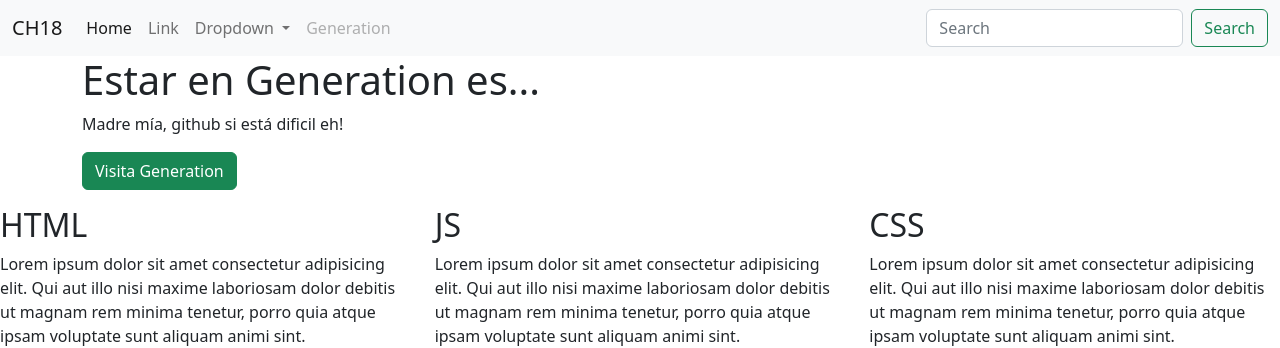
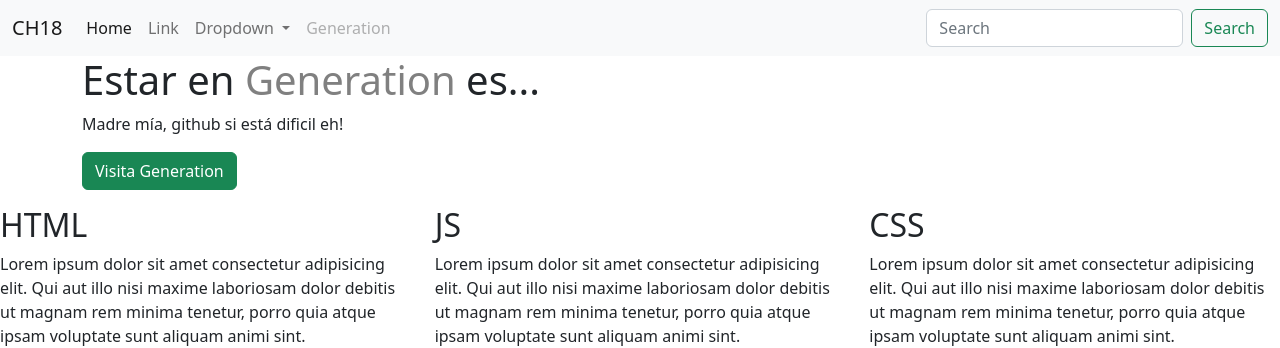
Before and after one commit to riveraeduardo94/bootstrap, a plain HTML site: page index.html in a window 1280 px wide. Shown: the top 348 px of the page. Drawn offline with Linux system fonts and the light colour scheme.

Commit message:
feat: uso de script externo

```diff
--- a/index.html
+++ b/index.html
@@ -11,13 +11,7 @@
     <link rel="stylesheet" href="style.css">
     <link rel="stylesheet" href="https://cdnjs.cloudflare.com/ajax/libs/font-awesome/6.2.0/css/all.min.css
     ">
-    <script>
-      console.log("Sigo sin entender Github");
-      function colorTitulo(){
-        console.log("Pulso el botón de Generation");
-        document.getElementById("generation").style.color = "blue";
-      }
-    </script>
+
 
 </head>
 
@@ -118,6 +112,8 @@
 
     <!--JS de bootstrap-->
     <script src="./js/bootstrap.bundle.min.js"></script>
+
+    <script src="script.js"></script>
  </body>
 
 </html>
--- /dev/null
+++ b/script.js
@@ -0,0 +1,6 @@
+console.log("Sigo sin entender Github");
+        document.getElementById("generation").style.color = "grey";
+      function colorTitulo(){
+        console.log("Pulso el botón de Generation");
+        document.getElementById("generation").style.color = "blue";
+      }
```
